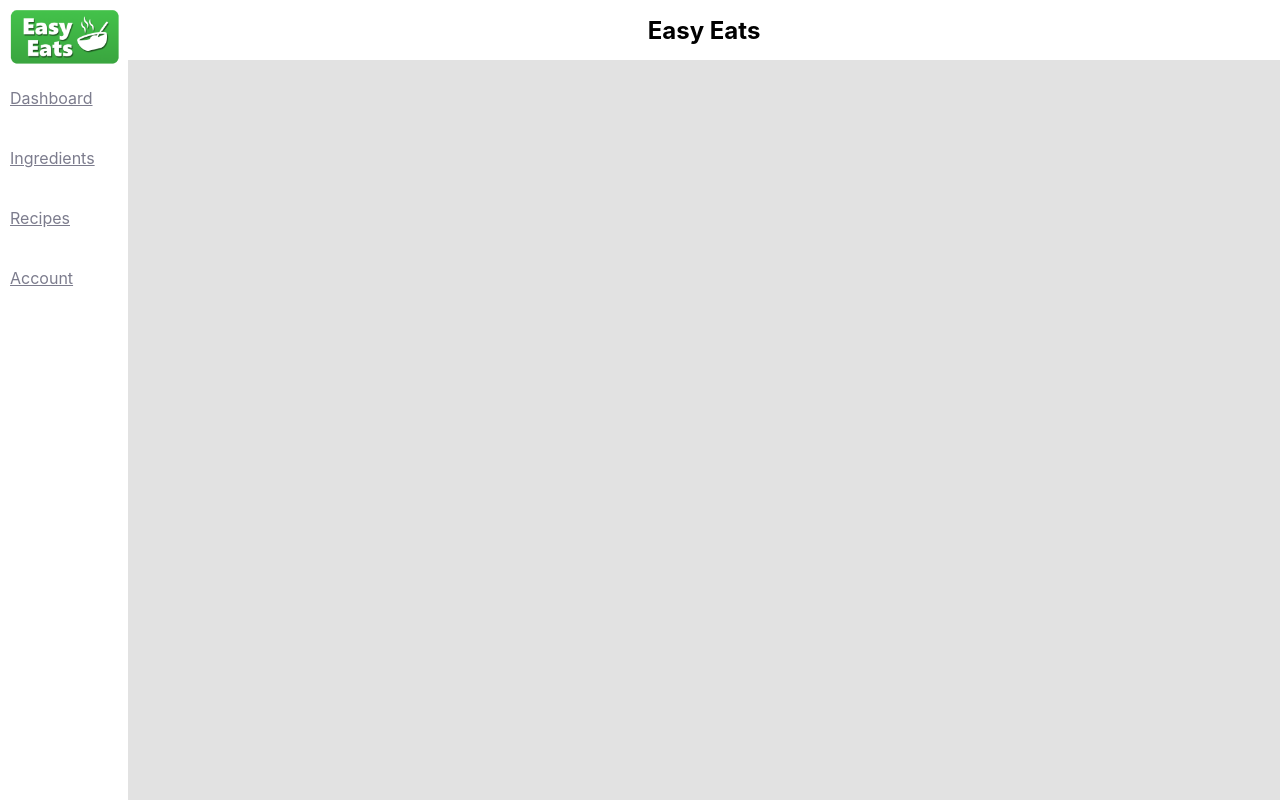
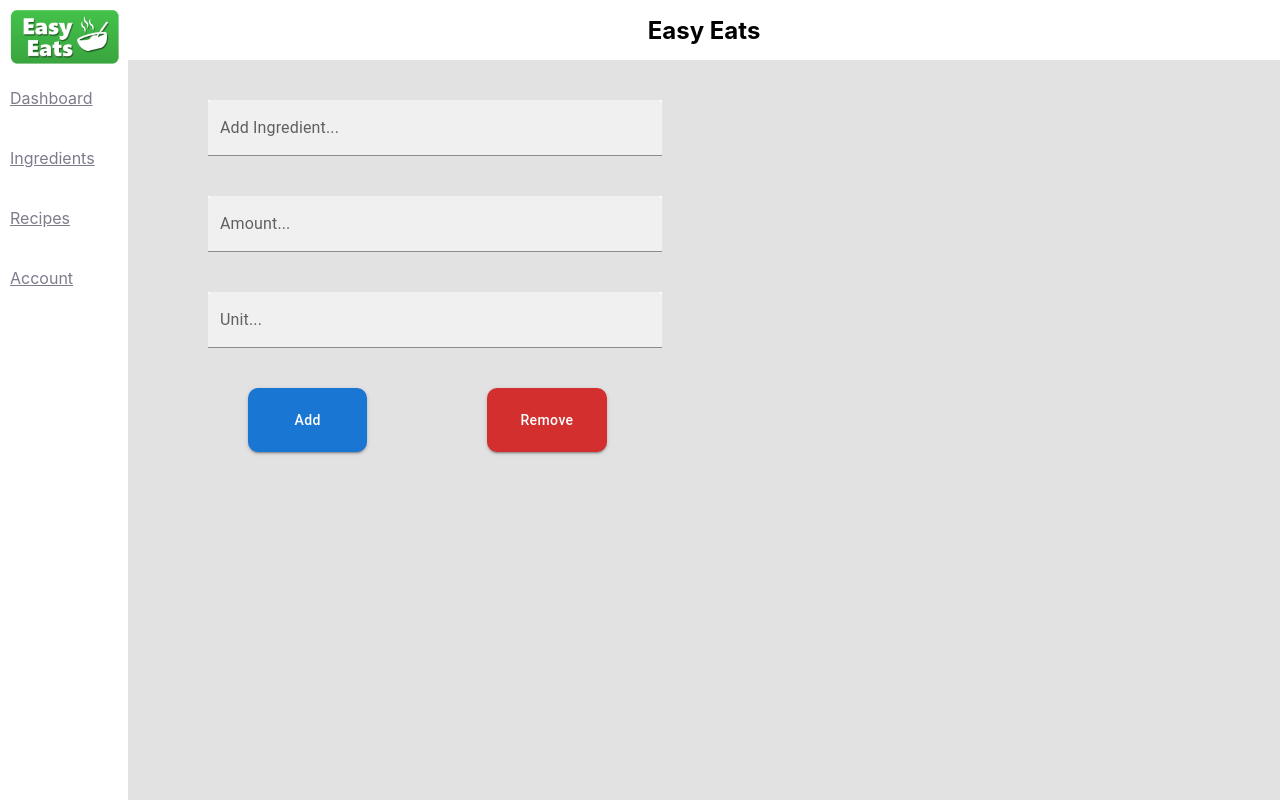
Before and after one commit to JakobPaulsson/EasyEats, a React (Create React App) app in the folder app/: page /ingredients in a window 1280 px wide. Built offline with nearby package versions, Linux system fonts and the light colour scheme.

Commit message:
Add inputs to ingredients

```diff
--- a/app/src/screens/Ingredients.css
+++ b/app/src/screens/Ingredients.css
@@ -0,0 +1,13 @@
+.pageContainer {
+  display: flex;
+  flex-direction: row;
+}
+
+.addIngredientsContainer {
+  display: flex;
+  flex-direction: column;
+}
+
+.inputBox {
+  background-color: white;
+}
--- a/app/src/screens/Ingredients.js
+++ b/app/src/screens/Ingredients.js
@@ -1,13 +1,71 @@
-import "./Ingredients.css";
-import InputForm from "../components/InputForm";
+import styles from "./Ingredients.css";
+import TextField from "@mui/material/TextField";
+import Button from "@mui/material/Button";
+import Box from "@mui/material/Box";
 
 function Ingredients() {
   return (
-    <div className="ingredientsContainer">
-      <div className="addIngredientsContainer">
-        <div className="inputContainer"></div>
+    <Box
+      component="form"
+      sx={{
+        "& .MuiTextField-root": { mt: 5, ml: 10, width: "45ch" },
+        "  .MuiButton-root": {
+          mt: 5,
+          ml: 15,
+          width: "15ch",
+          height: "8ch",
+          borderRadius: "10px",
+          textTransform: "none",
+        },
+      }}
+      noValidate
+      autoComplete="off"
+    >
+      {" "}
+      <div className="pageContainer">
+        <div className="addIngredientsContainer">
+          <TextField
+            className="inputBox"
+            id="filled-basic"
+            label="Add Ingredient..."
+            variant="filled"
+          />
+          <TextField
+            className="inputBox"
+            id="filled-basic"
+            label="Amount..."
+            variant="filled"
+          />
+          <TextField
+            className="inputBox"
+            id="filled-basic"
+            label="Unit..."
+            variant="filled"
+          />
+          <div className="buttonContainer">
+            <Button
+              className="inventoryButton"
+              variant="contained"
+              color="primary"
+            >
+              Add
+            </Button>
+            <Button
+              className="inventoryButton"
+              variant="contained"
+              color="error"
+            >
+              Remove
+            </Button>
+          </div>
+        </div>
+        <div className="inventoryContainer">
+          <div className="inventoryHeader" />
+          <div className="inventoryBody" />
+          <div className="inventoryFooter" />
+        </div>
       </div>
-    </div>
+    </Box>
   );
 }
 
--- a/app/src/services/RecipeService.js
+++ b/app/src/services/RecipeService.js
@@ -22,7 +22,7 @@ export const fetchSearchResults = async (ingredients, page) => {
   try {
     const ingredientsQuery = `title=${ingredients}`;
     const response = await axios.get(
-        `http://localhost:8080/recipes/search?page=${page}&${ingredientsQuery}`,
+      `http://localhost:8080/recipes/search?page=${page}&${ingredientsQuery}`,
     );
     if (response && response.data) {
       return response;
```
Also changed, not shown: app/src/components/Search.js (+4 -3 lines), app/src/contexts/Context.js (+3 -6 lines), app/src/contexts/UserIngredients.js (+19 -26 lines), app/src/screens/Recipes.js (+11 -12 lines), 1 other file (tests, documents, lock files or other folders).
